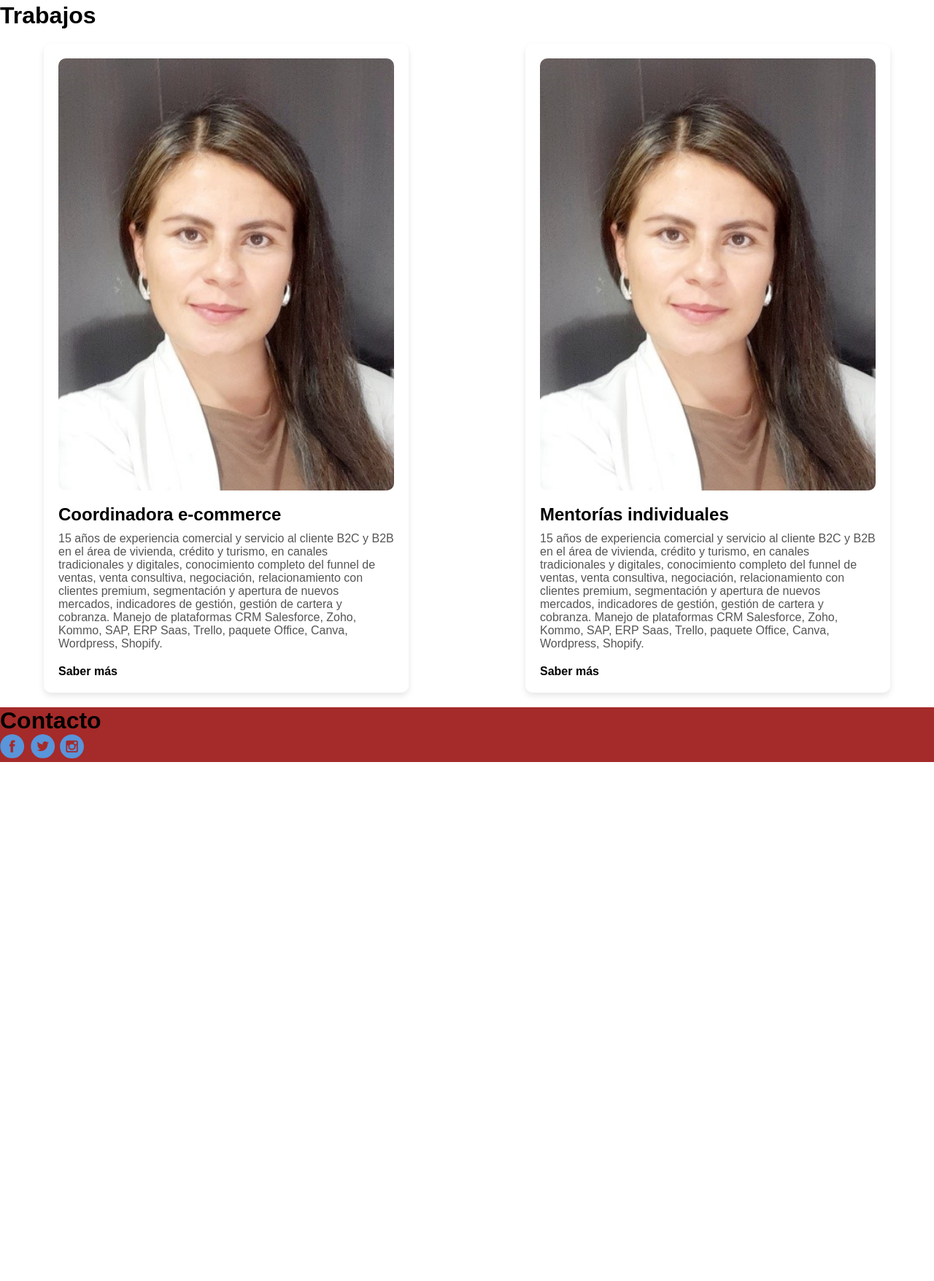
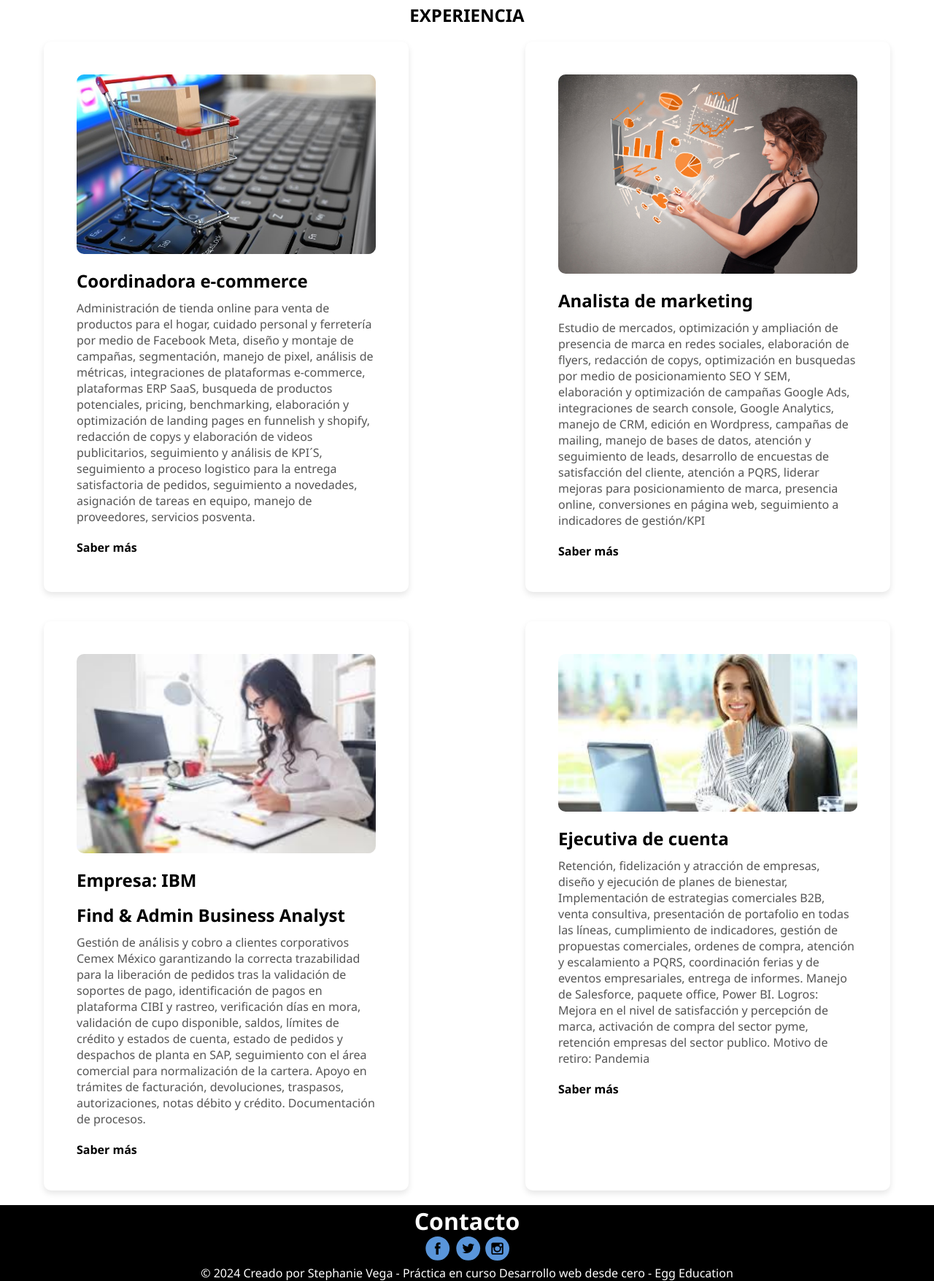
Before and after one commit to Stephavc/svcportfolio, a plain HTML site: page index.htm in a window 1280 px wide. Shown: the part 583-2338 px from the top of the page at 73% size. Before the commit the page ends 1627 px from the top, so only its background shows below. Drawn offline with Linux system fonts and the light colour scheme; a web font is replaced by a local one.

Commit message:
Add files via upload

```diff
--- a/index.htm
+++ b/index.htm
@@ -13,19 +13,26 @@
 <link rel="preconnect" href="https://fonts.gstatic.com" crossorigin>
 <link href="https://fonts.googleapis.com/css2?family=Londrina+Sketch&display=swap" rel="stylesheet">
 <script src="script.js"></script>
+<script src="https://kit.fontawesome.com/c9b87a4bee.js" crossorigin="anonymous"></script>
 </head>
 <body>
 
     <div class="contenedor">
         <header>
-            <a href="index.htm"><i class="fa-solid fa-heart"></i></a>
+
+            <a href="index.htm"><i class="fa-solid fa-sun"></i></a>
+
             <nav>
+                <input type="checkbox" id="check" />
+        <label for="check" class="checkbtn">
+          <i class="fa-solid fa-bars"></i>
+        </label>
               <ul class="menu">
-                <li><a href="">Inicio</a></li>
-                <li><a href="">Acerca de mi</a></li>
-                <li><a href="">Trabajos</a></li>
-                <li><a href="">Servicios</a></li>
-                <li><a href="formulario.html">Contacto</a></li>
+                <li><a href=""><strong>Inicio</strong></a></li>
+                <li><a href=""><strong>Acerca de mi</strong></a></li>
+                <li><a href=""><strong>Experiencia</strong></a></li>
+                <li><a href=""><strong>Servicios</strong></a></li>
+                <li><a href="formulario.html"><strong>Contacto</strong></a></li>
              </ul>
             </nav>
         </header>
@@ -33,8 +40,8 @@
         <main id="seccion-principal">
          <section class="seccion-1">
             <div class="acerca de">
-                <p><strong><h1>Bienvenido a mi pagina web</h1></strong></p>
-                <h2>Acerca de mi</h2>
+                <p><strong><h1>Bienvenid@ a mi pagina web</h1></strong></p>
+                <h2>Perfil profesional</h2>
                 <p>Hola, Soy Stephanie, Profesional en mercadeo, diplomado en e-commerce y posicionamiento
                        en medios digitales, inglés intermedio, 3 años de experiencia en Marketing digital,
                        benchemarking, posicionamiento de marca, elaboración de campañas en Facebook Meta y
@@ -48,51 +55,81 @@
                        capacidad de análisis, liderazgo, pensamiento crítico, proactividad, orientación al
                        detalle y aprendizaje continuo.
                 </p>
+              </div>
 
-              </div>
               <div class="acerca-imagen">
                 <img src="img/FotoVC.jpeg" alt="imagen portada">
               </div>
           </section>
-         <section class="seccion-2">
+        </main>
 
-         </section>
-<div><p><h1><strong>Trabajos</strong></h1></p></div>
+    <div class="titulo-cv"><p><h2><strong>EXPERIENCIA</strong></h2></p></div>
 
+    <section class="seccion-2"></section>
     <div class="container">
      <div class="card">
-        <img src="img/Foto CV.jpg" alt="Imagen La Baumhaus">
+      <img src="img/ecommerce.jpeg" alt="Imagentexto1">
        <h2>Coordinadora e-commerce</h2>
-        <p>
-            15 años de experiencia comercial y servicio al cliente B2C y B2B en el área de vivienda,
-                crédito y turismo, en canales tradicionales y digitales, conocimiento completo del funnel
-               de ventas, venta consultiva, negociación, relacionamiento con clientes premium,
-               segmentación y apertura de nuevos mercados, indicadores de gestión, gestión de cartera
-               y cobranza. Manejo de plataformas CRM Salesforce, Zoho, Kommo, SAP, ERP Saas, Trello,
-                paquete Office, Canva, Wordpress, Shopify.
-
+     <p> Administración de tienda online para venta de productos para el hogar, cuidado personal y
+        ferretería por medio de Facebook Meta, diseño y montaje de campañas, segmentación, manejo de
+        pixel, análisis de métricas, integraciones de plataformas e-commerce, plataformas ERP SaaS,
+        busqueda de productos potenciales, pricing, benchmarking, elaboración y optimización de landing
+        pages en funnelish y shopify, redacción de copys y elaboración de videos publicitarios,
+        seguimiento y análisis de KPI´S, seguimiento a proceso logistico para la entrega satisfactoria
+        de pedidos, seguimiento a novedades, asignación de tareas en equipo, manejo de proveedores,
+        servicios posventa.
     </p>
     <a href="#">Saber más</a>
     </div>
     <div class="card">
-        <img src="img/Foto CV.jpg" alt="Imagen Mentorías individuales">
-        <h2>Mentorías individuales</h2>
+    <img src="img/n,nhmm.jpeg" alt="imagentexto2">
+    <h2>Analista de marketing
+    </h2>
     <p>
-            15 años de experiencia comercial y servicio al cliente B2C y B2B en el área de vivienda,
-            crédito y turismo, en canales tradicionales y digitales, conocimiento completo del funnel
-           de ventas, venta consultiva, negociación, relacionamiento con clientes premium,
-           segmentación y apertura de nuevos mercados, indicadores de gestión, gestión de cartera
-           y cobranza. Manejo de plataformas CRM Salesforce, Zoho, Kommo, SAP, ERP Saas, Trello,
-            paquete Office, Canva, Wordpress, Shopify.
+        Estudio de mercados, optimización y ampliación de presencia de marca en redes sociales, elaboración
+         de flyers, redacción de copys, optimización en busquedas por medio de posicionamiento SEO Y SEM,
+         elaboración y optimización de campañas Google Ads, integraciones de search console, Google
+         Analytics, manejo de CRM, edición en Wordpress, campañas de mailing, manejo de bases de datos,
+         atención y seguimiento de leads, desarrollo de encuestas de satisfacción del cliente, atención a
+         PQRS, liderar mejoras para posicionamiento de marca, presencia online, conversiones en página web, seguimiento a indicadores de gestión/KPI
+    </p>
+    <a href="#">Saber más</a>
+    </div>
+    </div>
 
+<section class="seccion-3"></section>
+<div class="container">
+ <div class="card">
+  <img src="img/V CV CV B.jfif" alt="Imagentexto3">
+  <h2>Empresa: <STRONg>IBM</STRONg>
+</h2>
+   <h2>Find & Admin Business Analyst
+</h2>
+ <p>Gestión de análisis y cobro a clientes corporativos Cemex México garantizando la correcta
+    trazabilidad para la liberación de pedidos tras la validación de soportes de pago, identificación de
+     pagos en plataforma CIBI y rastreo, verificación días en mora, validación de cupo disponible, saldos,
+     límites de crédito y estados de cuenta, estado de pedidos y despachos de planta en SAP, seguimiento
+     con el área comercial para normalización de la cartera. Apoyo en trámites de facturación, devoluciones, traspasos, autorizaciones, notas débito y crédito. Documentación de procesos.
+</p>
+<a href="#">Saber más</a>
+</div>
+<div class="card">
+<img src="img/descarga.jfif" alt="imagentexto4">
+<h2>Ejecutiva de cuenta</h2>
+<p>Retención, fidelización y atracción de empresas, diseño y ejecución de planes de bienestar, Implementación de estrategias comerciales B2B, venta consultiva, presentación de portafolio en todas las líneas, cumplimiento de indicadores, gestión de propuestas comerciales, ordenes de compra, atención y escalamiento a PQRS, coordinación ferias y de eventos empresariales, entrega de informes. Manejo de Salesforce, paquete office, Power BI.
+    Logros: Mejora en el nivel de satisfacción y percepción de marca, activación de compra del sector pyme, retención empresas del sector publico.
+    Motivo de retiro: Pandemia
 </p>
 <a href="#">Saber más</a>
 </div>
 </div>
         <footer>
-
             <h1><strong>Contacto</strong></h1>
-            <div class="social"><img src="img/social-icons.svg" /></div>
+            <div class="social"><img src="img/social-icons.svg" />
+            </div>
+            <div class="creadopor">
+                © 2024 Creado por Stephanie Vega - Práctica en curso Desarrollo web desde cero - Egg Education
+            </div>
         </footer>
     </div>
 </body>
--- a/styles.css
+++ b/styles.css
@@ -51,22 +51,36 @@ header nav ul li a{
     justify-content: center;
     align-items: center;
     padding: 2em;
+    text-align: right;
+    gap: 26px;
+
 }
 
-footer{background-color: brown;
-div {display: block}
+
+.seccion-2 {
+    display:flex;
+    align-items: center;
+    padding: 50px 50px;
+    position: relative;
+    width: 1182px;
+    margin: 0%;
+    padding: 0%;
 }
+
+.titulo-cv h2 {text-align: center;}
 .seccion-3 {
     display:flex;
     align-items: center;
     padding: 100px 50px;
     position: relative;
     width: 1182px;
+    margin: 0%;
+    padding: 0%;
 }
+
 #check {
     display: none;
 }
-
 .checkbtn {
 display: none;
 font-size: 25px;
@@ -82,7 +96,7 @@ cursor: pointer;
     box-sizing: border-box;
     margin: 0;
     padding: 0;
-    font-family: Arial, sans-serif;
+    font-family: 'Segoe UI', Tahoma, Geneva, Verdana, sans-serif;
 }
 
 .container {
@@ -100,7 +114,7 @@ cursor: pointer;
     max-width: 500px; /* Limita el ancho máximo de cada tarjeta */
     text-align: left; /* Alinea el texto dentro de la tarjeta a la izquierda */
     border-radius: 10px;
-    padding: 20px;
+    padding: 45px;
     background-color: #fff;
     box-shadow: 0px 4px 8px rgba(0, 0, 0, 0.1);
 }
@@ -128,3 +142,28 @@ cursor: pointer;
     text-decoration: none;
     font-weight: bold;
 }
+
+footer{background-color: currentColor;
+    div {display: block}
+
+    }
+
+    footer,
+    #creadopor {text-align: center;
+    }
+
+    footer h1 {
+        color: white;
+    }
+
+
+    footer .creadopor {
+        color:white; /* Cambia el color del texto en la clase 'creadopor' */
+      }
+
+
+      /* Estilos para pantallas más pequeñas (hasta 768px) */
+@media (max-width: 768px) {
+    /* Aquí puedes escribir los estilos que se aplicarán en pantallas más pequeñas */
+
+}
```
Also changed, not shown: img/Sin SGDFHFGHH-removebg-preview.jpg (added), img/V CV CV B.jfif (added), img/descarga.jfif (added), img/ecommerce.jpeg (added), img/efwfwe.jfif (added), img/n,nhmm.jpeg (added). Lines whose indentation alone changed are shown as unchanged.
